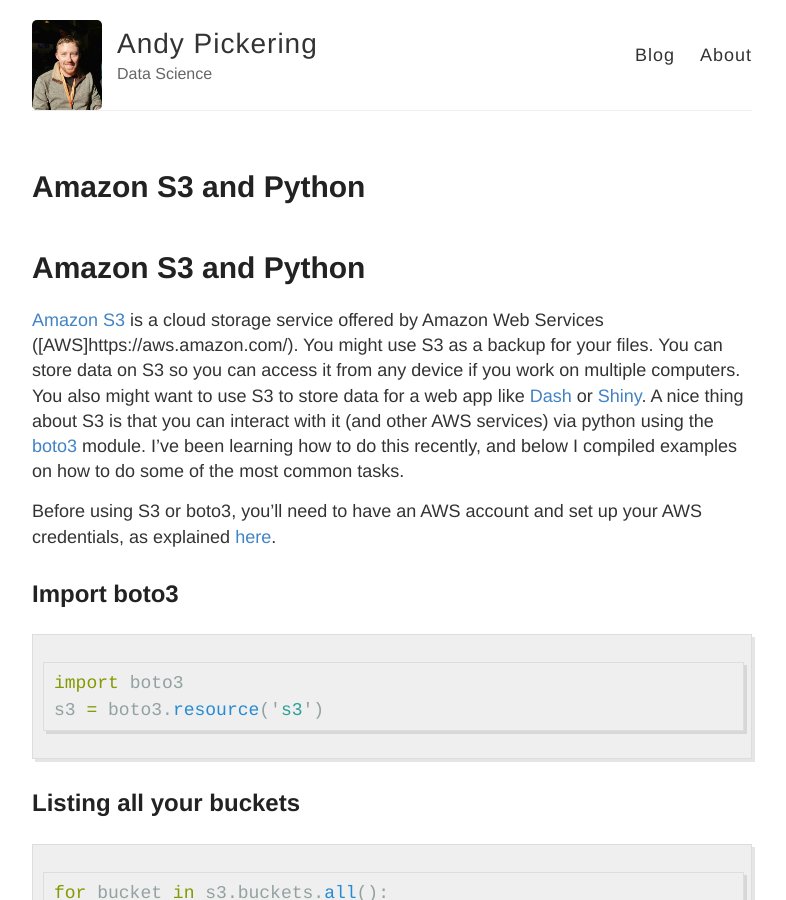
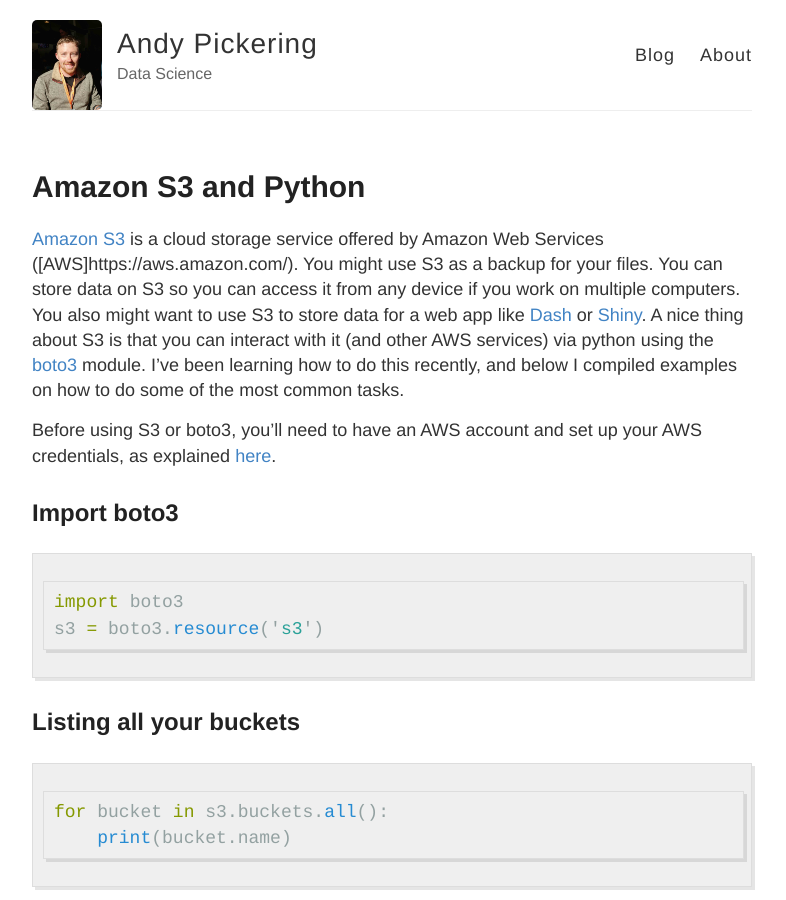
Before and after one commit to andypicke/andypicke.github.io, a Jekyll site: the page built from _posts/2017-7-27-aws_s3.md, in a window 1280 px wide and 900 px high. Shown: the whole window, without its empty margins (248-1034 px from the left). Built offline with Jekyll 4.4.1, drawn with Linux system fonts in a browser that asks for light colours; comment, search, counter and statistics services are not loaded.

Commit message:
Update 2017-7-27-aws_s3.md

```diff
--- a/_posts/2017-7-27-aws_s3.md
+++ b/_posts/2017-7-27-aws_s3.md
@@ -2,9 +2,6 @@
 layout: post
 title: Amazon S3 and Python
 ---
-
-
-# Amazon S3 and Python
 
 [Amazon S3](https://aws.amazon.com/s3/) is a cloud storage service offered by Amazon Web Services ([AWS]https://aws.amazon.com/). You might use S3 as a backup for your files. You can store data on S3 so you can access it from any device if you work on multiple computers. You also might want to use S3 to store data for a web app like [Dash](https://plot.ly/products/dash/) or [Shiny](https://shiny.rstudio.com/). A nice thing about S3 is that you can interact with it (and other AWS services) via python using the [boto3](https://boto3.readthedocs.io/en/latest/guide/quickstart.html) module. I've been learning how to do this recently, and below I compiled examples on how to do some of the most common tasks.
 
```
